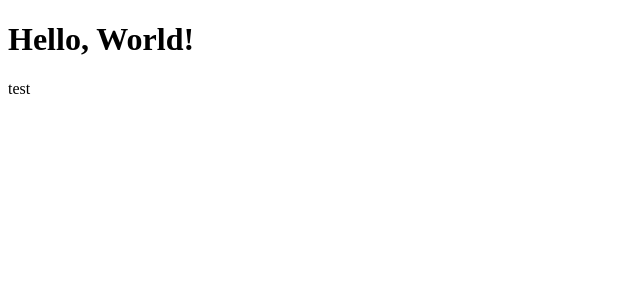
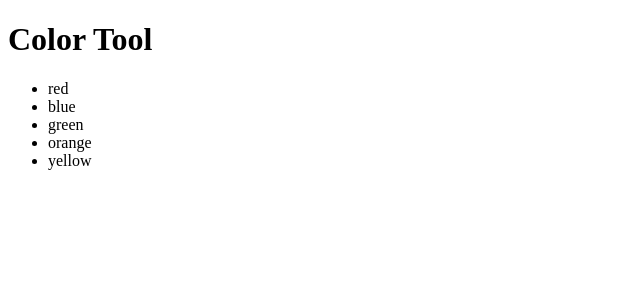
Before and after one commit to t4d-classes/react_03102021, a JavaScript app in the folder demo-app/: page / in a window 1280 px wide. Shown: the top 300 px of the page, without its empty margins (0-640 px from the left). Built offline with nearby package versions, Linux system fonts and the light colour scheme.

Commit message:
add exercise 2

```diff
--- /dev/null
+++ b/demo-app/src/components/ColorTool.js
@@ -0,0 +1,16 @@
+export function ColorTool() {
+  return (
+    <>
+      <header>
+        <h1>Color Tool</h1>
+      </header>
+      <ul>
+        <li>red</li>
+        <li>blue</li>
+        <li>green</li>
+        <li>orange</li>
+        <li>yellow</li>
+      </ul>
+    </>
+  );
+}
--- a/demo-app/src/index.js
+++ b/demo-app/src/index.js
@@ -1,5 +1,5 @@
 import { render } from "react-dom";
 
-import { HelloWorld } from "./components/HelloWorld";
+import { ColorTool } from "./components/ColorTool";
 
-render(<HelloWorld />, document.querySelector("#root"));
+render(<ColorTool />, document.querySelector("#root"));
```
Also changed, not shown: demo-app/exercises/exercise-2.md (added, +13 -0 lines).
